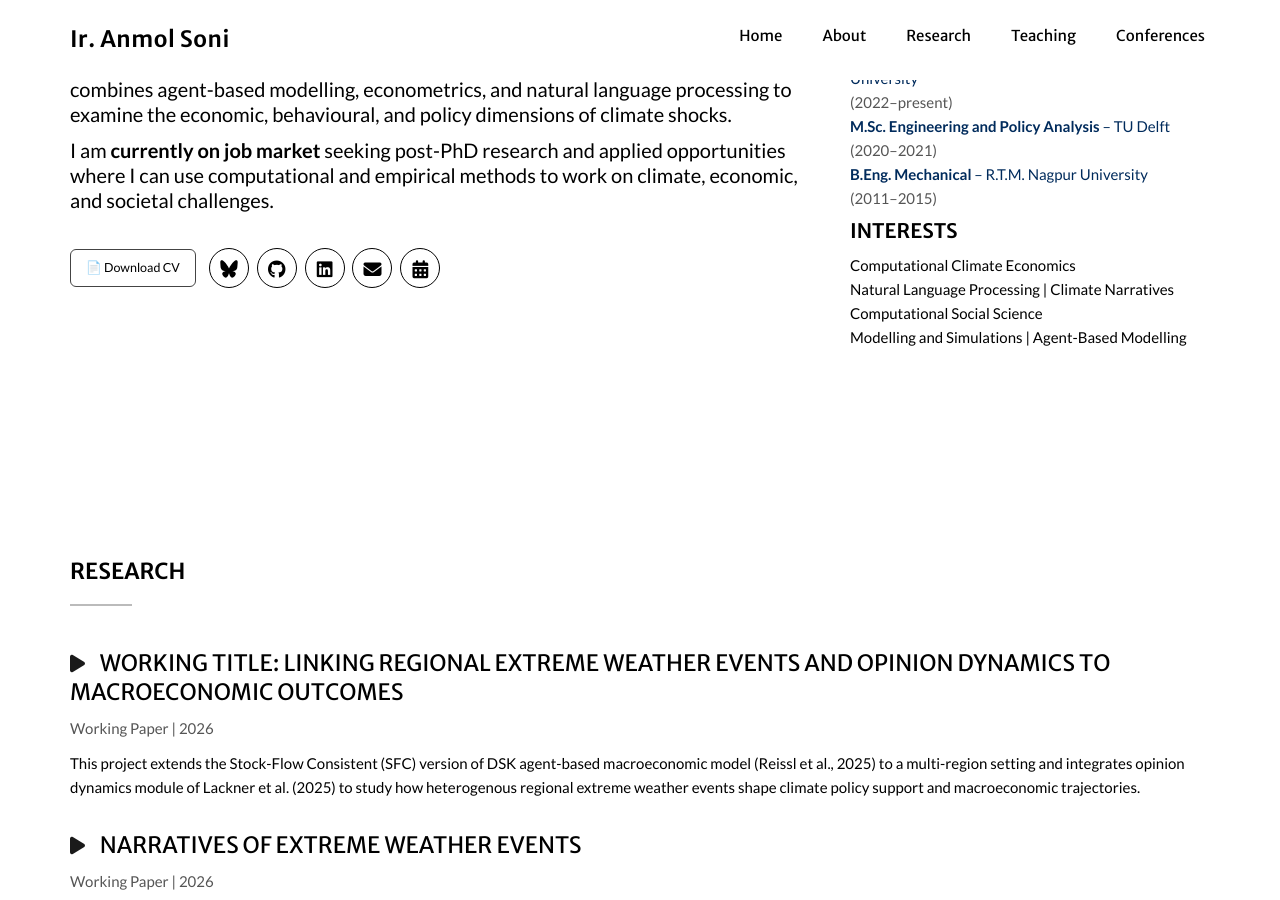
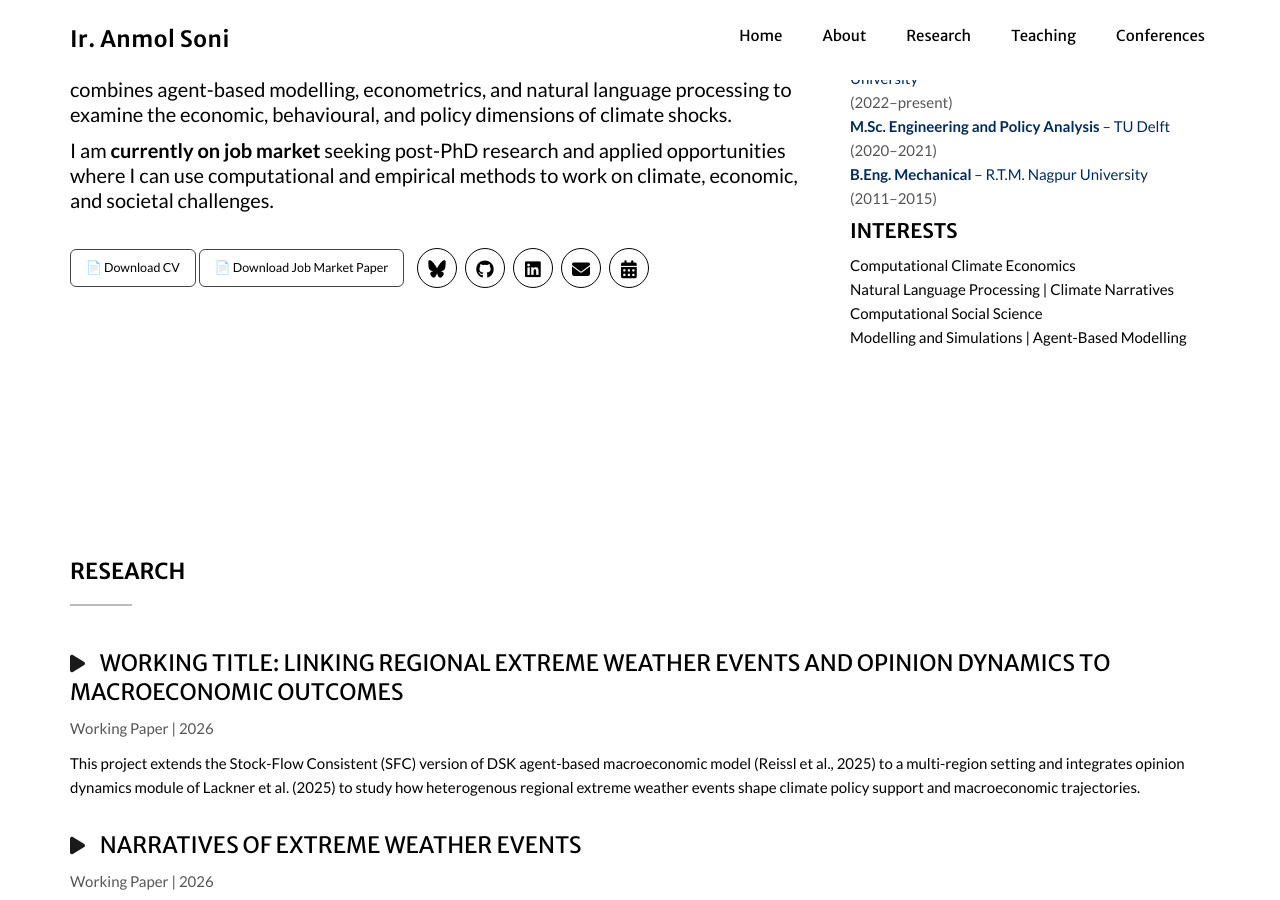
Before and after one commit to SoniAnmol/SoniAnmol.github.io, a Jekyll site: the page built from index.html, in a window 1280 px wide and 900 px high, scrolled down 1139 px. Built offline with Jekyll 4.4.1, drawn with Linux system fonts in a browser that asks for light colours; nearby versions of some CDN libraries; some web fonts are replaced.

Commit message:
included job market paper in the about me

```diff
--- a/_includes/about.html
+++ b/_includes/about.html
@@ -27,6 +27,11 @@
                 role="button" aria-label="Download Anmol Soni's Curriculum Vitae"
                 style="padding: 0.65rem 1.5rem; display: inline-block; line-height: 1.8; vertical-align: middle; position: relative; top: 0.75rem;">
                 📄 Download CV
+              </a>
+              <a href="https://www.lem.sssup.it/WPLem/files/2026-13.pdf" class="cv-button" target="_blank" role="button"
+                aria-label="Download Anmol Soni's Curriculum Vitae"
+                style="padding: 0.65rem 1.5rem; display: inline-block; line-height: 1.8; vertical-align: middle; position: relative; top: 0.75rem;">
+                📄 Download Job Market Paper
               </a>
             </div>
 
```
